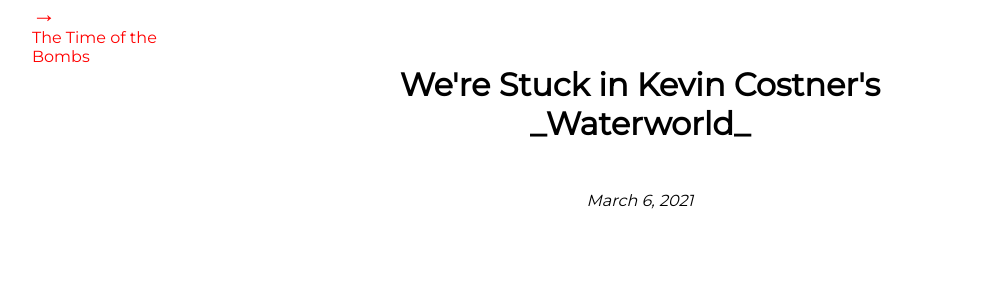
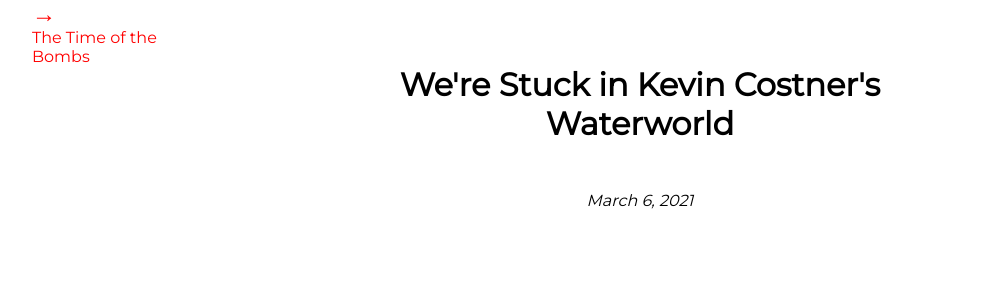
Before and after one commit to themhartman/themhartman.github.io, a Jekyll site: the page built from _posts/2021-03-06-were-stuck-kevin-costners-waterworld.markdown, in a window 1280 px wide. Shown: the part 479-776 px from the top of the page, without its empty margins (0-990 px from the left). Built offline with Jekyll 4.4.1, drawn with Linux system fonts in a browser that asks for light colours; some web fonts are replaced.

```diff
--- a/_posts/2021-03-06-were-stuck-kevin-costners-waterworld.markdown
+++ b/_posts/2021-03-06-were-stuck-kevin-costners-waterworld.markdown
@@ -6,7 +6,7 @@ tags:
 - published
 categories:
 - criticism
-title: "We're Stuck in Kevin Costner's _Waterworld_"
+title: "We're Stuck in Kevin Costner's Waterworld"
 summary: "Our political imagination is as bad as failed '90s blockbusters."
 image: /assets/img/jacobin.jpg
 layout: post
```
